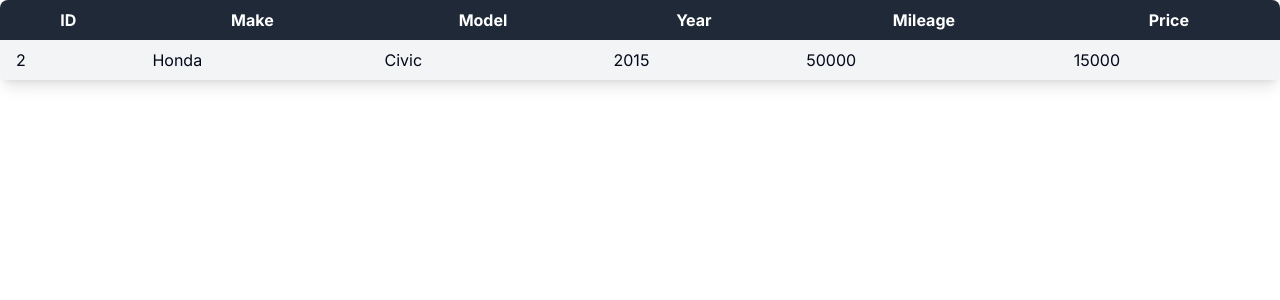
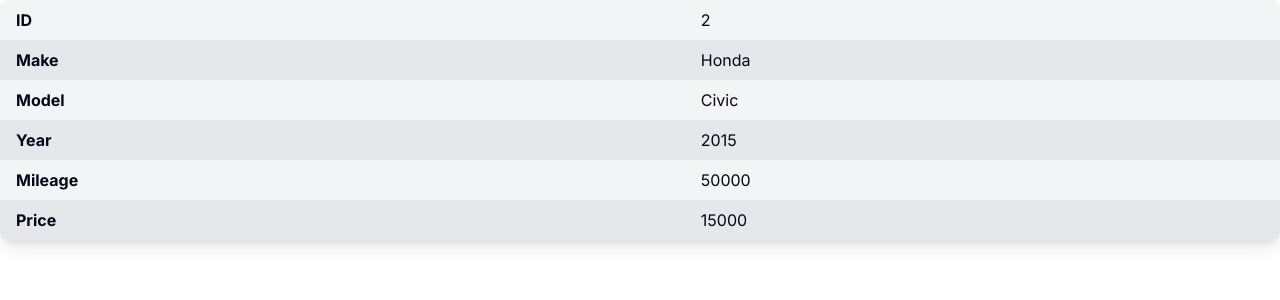
Before and after one commit to Oleguito/homework-front-next-ts-redirect, a Next.js app: page /cars/1 in a window 1280 px wide. Shown: the top 300 px of the page. Built offline with nearby package versions, Linux system fonts and the light colour scheme.

Commit message:
то же

```diff
--- a/src/app/components/CarInfo.tsx
+++ b/src/app/components/CarInfo.tsx
@@ -10,23 +10,29 @@
     return (
         <div className="bg-white rounded-lg shadow-lg overflow-hidden">
             <table className="min-w-full">
-                <thead className="bg-gray-800 text-white">
-                    <tr>
-                        <th className="px-4 py-2">ID</th>
-                        <th className="px-4 py-2">Make</th>
-                        <th className="px-4 py-2">Model</th>
-                        <th className="px-4 py-2">Year</th>
-                        <th className="px-4 py-2">Mileage</th>
-                        <th className="px-4 py-2">Price</th>
-                    </tr>
-                </thead>
                 <tbody>
                     <tr className="bg-gray-100">
+                        <td className="px-4 py-2 font-bold">ID</td>
                         <td className="px-4 py-2">{car.id}</td>
+                    </tr>
+                    <tr className="bg-gray-200">
+                        <td className="px-4 py-2 font-bold">Make</td>
                         <td className="px-4 py-2">{car.make}</td>
+                    </tr>
+                    <tr className="bg-gray-100">
+                        <td className="px-4 py-2 font-bold">Model</td>
                         <td className="px-4 py-2">{car.model}</td>
+                    </tr>
+                    <tr className="bg-gray-200">
+                        <td className="px-4 py-2 font-bold">Year</td>
                         <td className="px-4 py-2">{car.year}</td>
+                    </tr>
+                    <tr className="bg-gray-100">
+                        <td className="px-4 py-2 font-bold">Mileage</td>
                         <td className="px-4 py-2">{car.mileage}</td>
+                    </tr>
+                    <tr className="bg-gray-200">
+                        <td className="px-4 py-2 font-bold">Price</td>
                         <td className="px-4 py-2">{car.price}</td>
                     </tr>
                 </tbody>
```
